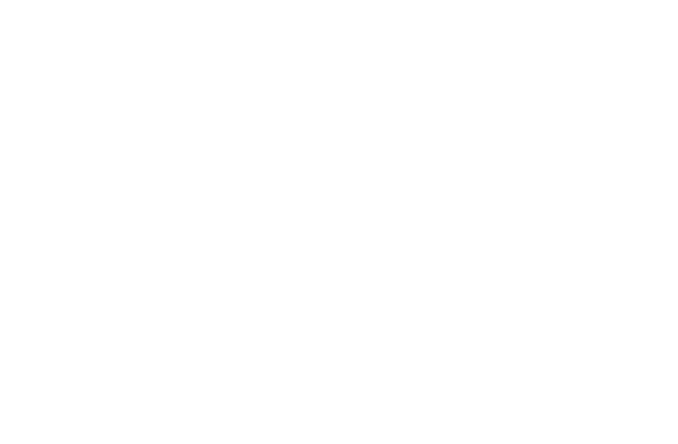
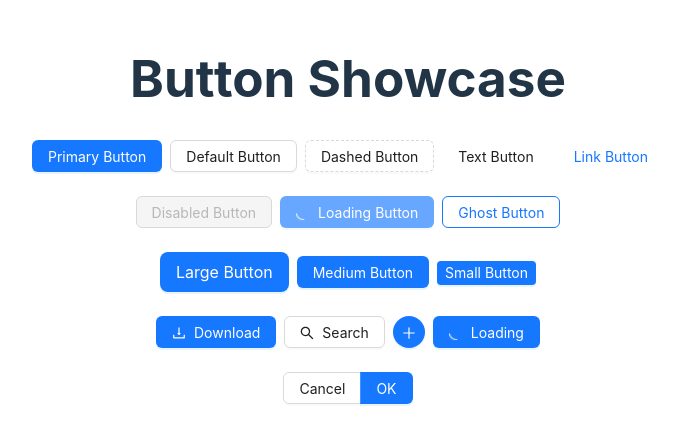
Before and after one commit to thanhbinh02/react-cypress-template, a React (Vite) app: page /button in a window 1280 px wide. Before the commit this address had no page. Shown: the part 190-634 px from the top of the page, without its empty margins (292-970 px from the left). Built offline with nearby package versions, Linux system fonts and the light colour scheme.

Commit message:
feat: add testing button

```diff
--- a/src/App.css
+++ b/src/App.css
@@ -3,6 +3,7 @@
   margin: 0 auto;
   padding: 2rem;
   text-align: center;
+  background-color: #fff;
 }
 
 .logo {
--- a/src/App.tsx
+++ b/src/App.tsx
@@ -4,6 +4,7 @@
 
 import "./App.css";
 import HomePage from "./pages/home";
+import ButtonShowcasePage from "./pages/button-showcase-page";
 
 function App() {
   return (
@@ -11,6 +12,7 @@
       <Routes>
         <Route path="/" element={<HomePage />} />
         <Route path="/message" element={<MessageShowcasePage />} />
+        <Route path="/button" element={<ButtonShowcasePage />} />
       </Routes>
     </Router>
   );
--- /dev/null
+++ b/src/pages/button-showcase-page.tsx
@@ -0,0 +1,72 @@
+import { Button, Space } from "antd";
+import {
+  DownloadOutlined,
+  SearchOutlined,
+  PlusOutlined,
+  LoadingOutlined,
+} from "@ant-design/icons";
+
+const ButtonShowcasePage = () => {
+  return (
+    <div className="button-showcase">
+      <h1>Button Showcase</h1>
+
+      <Space direction="vertical" size="large">
+        {/* Button Types */}
+        <Space>
+          <Button type="primary">Primary Button</Button>
+          <Button>Default Button</Button>
+          <Button type="dashed">Dashed Button</Button>
+          <Button type="text">Text Button</Button>
+          <Button type="link">Link Button</Button>
+        </Space>
+
+        {/* Button States */}
+        <Space>
+          <Button type="primary" disabled>
+            Disabled Button
+          </Button>
+          <Button type="primary" loading>
+            Loading Button
+          </Button>
+          <Button type="primary" ghost>
+            Ghost Button
+          </Button>
+        </Space>
+
+        {/* Button Sizes */}
+        <Space>
+          <Button type="primary" size="large">
+            Large Button
+          </Button>
+          <Button type="primary">Medium Button</Button>
+          <Button type="primary" size="small">
+            Small Button
+          </Button>
+        </Space>
+
+        {/* Button with Icons */}
+        <Space>
+          <Button type="primary" icon={<DownloadOutlined />}>
+            Download
+          </Button>
+          <Button icon={<SearchOutlined />}>Search</Button>
+          <Button type="primary" shape="circle" icon={<PlusOutlined />} />
+          <Button type="primary" icon={<LoadingOutlined />}>
+            Loading
+          </Button>
+        </Space>
+
+        {/* Button Groups */}
+        <Space>
+          <Button.Group>
+            <Button>Cancel</Button>
+            <Button type="primary">OK</Button>
+          </Button.Group>
+        </Space>
+      </Space>
+    </div>
+  );
+};
+
+export default ButtonShowcasePage;
--- a/src/pages/home.tsx
+++ b/src/pages/home.tsx
@@ -10,6 +10,7 @@
       <Button onClick={() => navigate("/message")}>
         Go to Message Showcase
       </Button>
+      <Button onClick={() => navigate("/button")}>Go to Button Showcase</Button>
     </div>
   );
 };
```
Also changed, not shown: 1 other file (tests, documents, lock files or other folders).
